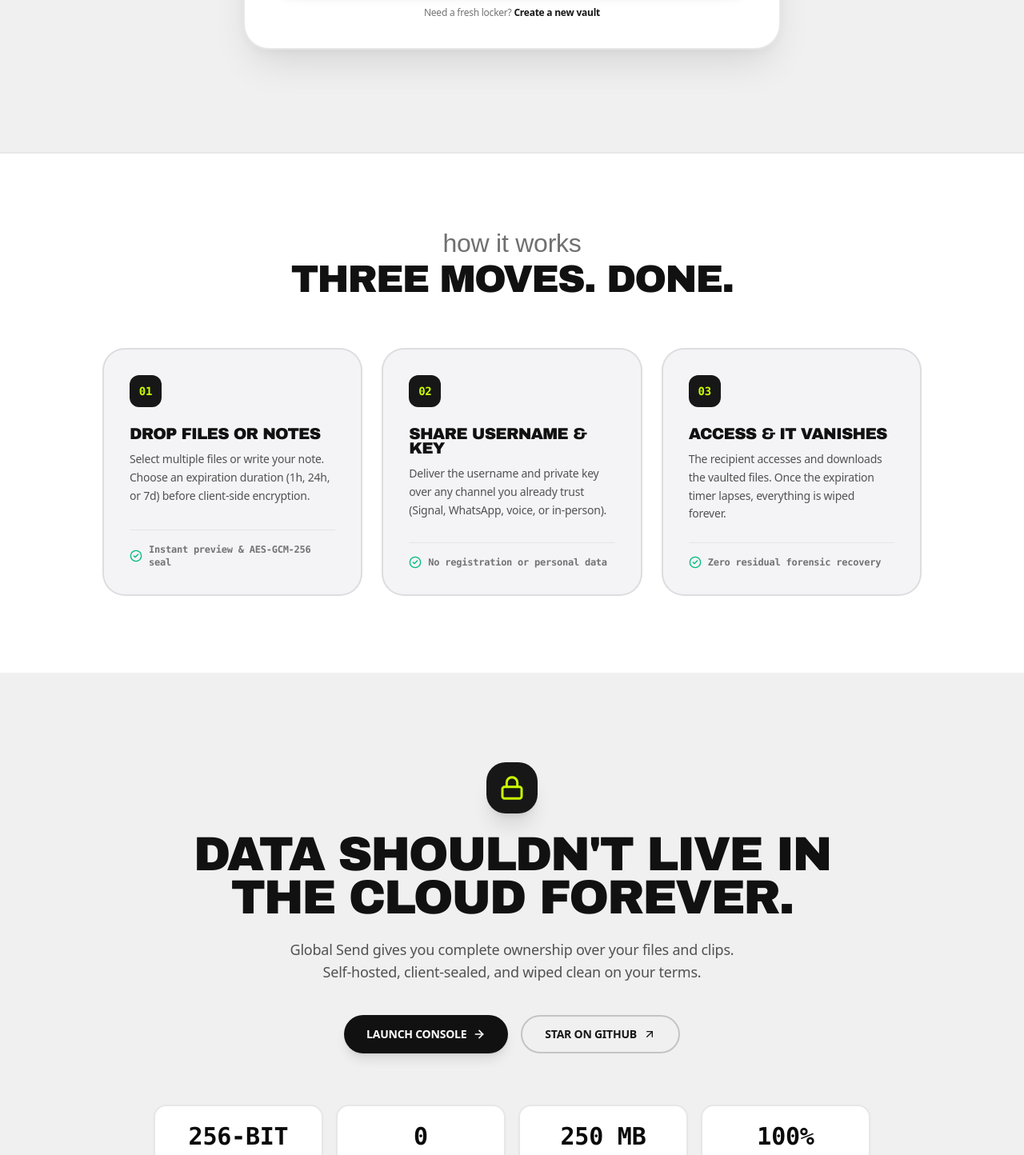
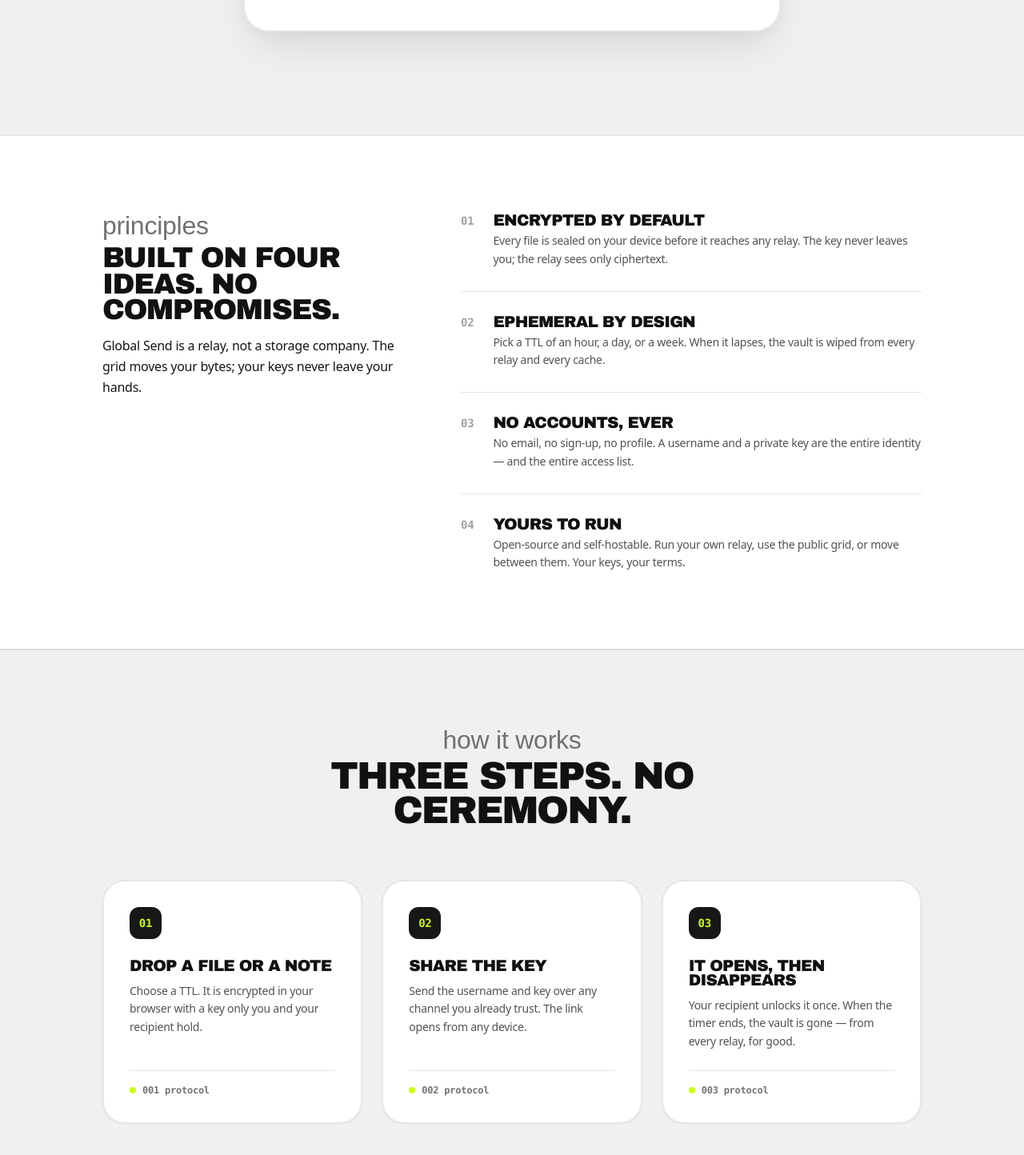
Before and after one commit to ayushagnihotrii/global-send, a Next.js app: page / in a window 1280 px wide. Shown: the part 1342-2786 px from the top of the page at 80% size. Built offline with nearby package versions, Linux system fonts and the light colour scheme; no server answers; a web font is replaced by a local one.

Commit message:
feat(ui): restore original copy with inktrap typography and sticker composition

```diff
--- a/src/app/page.tsx
+++ b/src/app/page.tsx
@@ -6,8 +6,6 @@ import {
   ArrowRight,
   ArrowUpRight,
   Lock,
-  Zap,
-  CheckCircle2,
 } from 'lucide-react'
 import { SiteNav } from '@/components/site-nav'
 import { SiteFooter } from '@/components/site-footer'
@@ -17,24 +15,44 @@ import { SecurityQuestionSetupModal } from '@/components/auth/SecurityQuestionSe
 import { SplashScreen } from '@/components/ui/SplashScreen'
 import { User } from '@/lib/types'
 
+const principles = [
+  {
+    no: '01',
+    title: 'Encrypted by default',
+    body: 'Every file is sealed on your device before it reaches any relay. The key never leaves you; the relay sees only ciphertext.',
+  },
+  {
+    no: '02',
+    title: 'Ephemeral by design',
+    body: 'Pick a TTL of an hour, a day, or a week. When it lapses, the vault is wiped from every relay and every cache.',
+  },
+  {
+    no: '03',
+    title: 'No accounts, ever',
+    body: 'No email, no sign-up, no profile. A username and a private key are the entire identity — and the entire access list.',
+  },
+  {
+    no: '04',
+    title: 'Yours to run',
+    body: 'Open-source and self-hostable. Run your own relay, use the public grid, or move between them. Your keys, your terms.',
+  },
+]
+
 const steps = [
   {
     no: '01',
-    title: 'Drop Files or Notes',
-    body: 'Select multiple files or write your note. Choose an expiration duration (1h, 24h, or 7d) before client-side encryption.',
-    highlight: 'Instant preview & AES-GCM-256 seal',
+    title: 'Drop a file or a note',
+    body: 'Choose a TTL. It is encrypted in your browser with a key only you and your recipient hold.',
   },
   {
     no: '02',
-    title: 'Share Username & Key',
-    body: 'Deliver the username and private key over any channel you already trust (Signal, WhatsApp, voice, or in-person).',
-    highlight: 'No registration or personal data',
+    title: 'Share the key',
+    body: 'Send the username and key over any channel you already trust. The link opens from any device.',
   },
   {
     no: '03',
-    title: 'Access & It Vanishes',
-    body: 'The recipient accesses and downloads the vaulted files. Once the expiration timer lapses, everything is wiped forever.',
-    highlight: 'Zero residual forensic recovery',
+    title: 'It opens, then disappears',
+    body: 'Your recipient unlocks it once. When the timer ends, the vault is gone — from every relay, for good.',
   },
 ]
 
@@ -101,21 +119,21 @@ export default function Home() {
       <SiteNav />
 
       <main className="flex-1 pt-24 sm:pt-28">
-        {/* HERO SECTION MATCHING RIDICULOUS.DESIGN EXACT COMPOSITION */}
+        {/* HERO SECTION WITH ORIGINAL TEXT + RIDICULOUS.DESIGN TYPOGRAPHY & STICKERS */}
         <section id="transfer" className="relative overflow-hidden px-4 sm:px-6 lg:px-8 py-10 sm:py-16">
           <div className="mx-auto max-w-5xl">
 
-            {/* 1. Eyebrow: Shadow Into Light font */}
+            {/* Eyebrow in handwritten Shadow Into Light font */}
             <div className="text-center mb-6">
               <p className="font-eyebrow text-2xl sm:text-3xl tracking-normal">
-                UX ideas that make you pause and rethink
+                v1.0 · open-source peer relay
               </p>
             </div>
 
-            {/* 2. Main Title Row: Flanked by exact Sticker 1 (Peace) and Sticker 2 (Googly Eyes) */}
+            {/* Main Display Headline with Peace Sign & Googly Eyes Stickers */}
             <div className="relative flex items-center justify-center gap-3 sm:gap-6 my-2">
 
-              {/* Left Peace Sign Sticker */}
+              {/* Pink Peace Sign Sticker */}
               <div className="relative shrink-0 sticker-peace -mt-8 sm:-mt-12 select-none">
                 <Image
                   src="/stickers/sticker-peace.png"
@@ -127,14 +145,14 @@ export default function Home() {
                 />
               </div>
 
-              {/* Exact Abcwhyte Inktrap Typography: DISRUPTING ORDINARY */}
+              {/* Exact Inktrap Typography with original words */}
               <div className="text-center">
-                <h1 className="font-headline text-5xl sm:text-7xl md:text-[108px] lg:text-[124px] tracking-tight leading-[0.88] select-none">
-                  DISRUPTING<br />ORDINARY
+                <h1 className="font-headline text-5xl sm:text-7xl md:text-[96px] lg:text-[112px] tracking-tight leading-[0.88] select-none">
+                  SEND FILES<br />ANYWHERE.
                 </h1>
               </div>
 
-              {/* Right Googly Eyes Sticker */}
+              {/* Googly Eyes Sticker */}
               <div className="relative shrink-0 sticker-eyes -mt-8 sm:-mt-12 select-none">
                 <Image
                   src="/stickers/sticker-eyes.png"
@@ -148,7 +166,7 @@ export default function Home() {
 
             </div>
 
-            {/* 3. Subtitle Row: Flanked by exact Sticker 4 (Green Heart) and Sticker 5 (Thug Sunglasses) */}
+            {/* Subtitle Row with Heart and Sunglasses Stickers + Original Paragraph */}
             <div className="relative max-w-3xl mx-auto flex items-center justify-center gap-4 sm:gap-8 my-8 px-4">
 
               {/* Green Heart Sticker */}
@@ -163,9 +181,9 @@ export default function Home() {
                 />
               </div>
 
-              {/* Center Body Copy in Satoshi Regular font */}
+              {/* Original Paragraph in Satoshi font */}
               <p className="text-center text-sm sm:text-base md:text-[17px] text-[#161616] dark:text-neutral-300 font-normal leading-[1.45] max-w-xl mx-auto">
-                Welcome to our community of unconventional thinkers with ideas that break the mold. Uncover our collection of absurd design concepts you wish existed.
+                An open-source, end-to-end encrypted vault for files and text. Drop something in, share the key, and it expires on its own. No accounts. No tracking. No third-party clouds.
               </p>
 
               {/* Pixel Sunglasses Sticker */}
@@ -182,7 +200,7 @@ export default function Home() {
 
             </div>
 
-            {/* 4. Down Arrow Sticker pointing directly to the interactive console */}
+            {/* Down Arrow Sticker pointing to the interactive vault console */}
             <div className="flex justify-center mb-8 sticker-arrow select-none">
               <Image
                 src="/stickers/sticker-arrow.png"
@@ -194,7 +212,7 @@ export default function Home() {
               />
             </div>
 
-            {/* 5. Main Interactive Vault Login & Staging Console */}
+            {/* Interactive Vault Login & Staging Console */}
             <div className="max-w-2xl mx-auto mb-16 gs-fade-up">
               <VaultPreview onLoginSuccess={(loggedInUser) => setUser(loggedInUser)} />
             </div>
@@ -202,38 +220,27 @@ export default function Home() {
           </div>
         </section>
 
-        {/* HOW IT WORKS SECTION */}
-        <section id="how" className="py-20 sm:py-24 px-4 sm:px-6 lg:px-8 border-t-2 border-neutral-900/10 dark:border-white/10 bg-white dark:bg-[#0A0A0C]">
-          <div className="mx-auto max-w-5xl">
-            <div className="text-center max-w-2xl mx-auto mb-16">
+        {/* PRINCIPLES */}
+        <section id="principles" className="py-20 sm:py-24 px-4 sm:px-6 lg:px-8 border-t-2 border-neutral-900/10 dark:border-white/10 bg-white dark:bg-[#0A0A0C]">
+          <div className="mx-auto grid max-w-5xl gap-12 lg:grid-cols-[0.8fr_1.2fr] lg:gap-16">
+            <div className="lg:sticky lg:top-28 lg:self-start">
               <span className="font-eyebrow text-2xl text-neutral-500 dark:text-neutral-400 block mb-2">
-                how it works
+                principles
               </span>
-              <h2 className="font-headline text-3xl sm:text-5xl tracking-tight">
-                THREE MOVES. DONE.
+              <h2 className="font-headline text-3xl sm:text-4xl tracking-tight text-neutral-950 dark:text-white">
+                BUILT ON FOUR IDEAS. NO COMPROMISES.
               </h2>
+              <p className="mt-4 max-w-md text-base leading-relaxed text-[#161616] dark:text-neutral-400 font-normal">
+                Global Send is a relay, not a storage company. The grid moves your bytes; your keys never leave your hands.
+              </p>
             </div>
-
-            <div className="grid grid-cols-1 md:grid-cols-3 gap-6">
-              {steps.map((st) => (
-                <div
-                  key={st.no}
-                  className="rounded-[28px] border-2 border-neutral-900/10 dark:border-white/10 bg-[#F4F4F7] dark:bg-[#141416] p-8 flex flex-col justify-between"
-                >
-                  <div>
-                    <span className="inline-flex size-10 items-center justify-center rounded-xl bg-neutral-900 text-[#CCFF00] dark:bg-white dark:text-neutral-950 font-mono font-black text-sm mb-6">
-                      {st.no}
-                    </span>
-                    <h3 className="font-headline text-lg sm:text-xl tracking-tight text-neutral-950 dark:text-white">
-                      {st.title}
-                    </h3>
-                    <p className="mt-3 text-sm text-neutral-600 dark:text-neutral-400 leading-relaxed font-normal">
-                      {st.body}
-                    </p>
-                  </div>
-                  <div className="mt-6 pt-4 border-t border-neutral-200 dark:border-white/10 flex items-center gap-2 text-xs font-bold text-neutral-500 dark:text-neutral-400 font-mono">
-                    <CheckCircle2 className="size-4 text-emerald-500 shrink-0" />
-                    <span>{st.highlight}</span>
+            <div className="divide-y divide-neutral-200 dark:divide-white/10">
+              {principles.map((p) => (
+                <div key={p.no} className="flex gap-6 py-7 first:pt-0 last:pb-0">
+                  <span className="font-mono text-sm font-bold text-neutral-400 dark:text-neutral-500">{p.no}</span>
+                  <div className="flex-1">
+                    <h3 className="font-headline text-lg sm:text-xl tracking-tight text-neutral-950 dark:text-white">{p.title}</h3>
+                    <p className="mt-1.5 text-sm leading-relaxed text-neutral-600 dark:text-neutral-400 font-normal">{p.body}</p>
                   </div>
                 </div>
               ))}
@@ -241,18 +248,57 @@ export default function Home() {
           </div>
         </section>
 
-        {/* SECURITY & STATS STRIP */}
-        <section id="security" className="py-20 sm:py-28 px-4 sm:px-6 lg:px-8">
+        {/* HOW IT WORKS */}
+        <section id="how" className="py-20 sm:py-24 px-4 sm:px-6 lg:px-8 border-t-2 border-neutral-900/10 dark:border-white/10">
+          <div className="mx-auto max-w-5xl">
+            <div className="text-center max-w-2xl mx-auto mb-16">
+              <span className="font-eyebrow text-2xl text-neutral-500 dark:text-neutral-400 block mb-2">
+                how it works
+              </span>
+              <h2 className="font-headline text-3xl sm:text-5xl tracking-tight text-neutral-950 dark:text-white">
+                THREE STEPS. NO CEREMONY.
+              </h2>
+            </div>
+
+            <div className="grid grid-cols-1 md:grid-cols-3 gap-6">
+              {steps.map((s) => (
+                <div
+                  key={s.no}
+                  className="rounded-[28px] border-2 border-neutral-900/10 dark:border-white/10 bg-white dark:bg-[#141416] p-8 flex flex-col justify-between shadow-xs"
+                >
+                  <div>
+                    <span className="inline-flex size-10 items-center justify-center rounded-xl bg-neutral-900 text-[#CCFF00] dark:bg-white dark:text-neutral-950 font-mono font-black text-sm mb-6">
+                      {s.no}
+                    </span>
+                    <h3 className="font-headline text-lg sm:text-xl tracking-tight text-neutral-950 dark:text-white">
+                      {s.title}
+                    </h3>
+                    <p className="mt-3 text-sm text-neutral-600 dark:text-neutral-400 leading-relaxed font-normal">
+                      {s.body}
+                    </p>
+                  </div>
+                  <div className="mt-6 pt-4 border-t border-neutral-200 dark:border-white/10 flex items-center gap-2 text-xs font-bold text-neutral-500 dark:text-neutral-400 font-mono">
+                    <span className="size-2 rounded-full bg-[#CCFF00]" />
+                    <span>0{s.no} protocol</span>
+                  </div>
+                </div>
+              ))}
+            </div>
+          </div>
+        </section>
+
+        {/* SECURITY / CLOSING */}
+        <section id="security" className="py-20 sm:py-28 px-4 sm:px-6 lg:px-8 border-t-2 border-neutral-900/10 dark:border-white/10 bg-white dark:bg-[#0A0A0C]">
           <div className="mx-auto max-w-4xl text-center">
             <div className="size-16 rounded-3xl bg-neutral-900 dark:bg-white text-[#CCFF00] dark:text-neutral-950 flex items-center justify-center mx-auto mb-6 shadow-xl">
               <Lock className="size-8 stroke-[2.2]" />
             </div>
 
             <h2 className="font-headline text-3xl sm:text-5xl md:text-6xl tracking-tight text-neutral-950 dark:text-white">
-              DATA SHOULDN&apos;T LIVE IN THE CLOUD FOREVER.
+              SOME THINGS SHOULDN&apos;T LIVE IN THE CLOUD FOREVER.
             </h2>
             <p className="mt-6 max-w-xl mx-auto text-base sm:text-lg text-neutral-600 dark:text-neutral-400 font-normal">
-              Global Send gives you complete ownership over your files and clips. Self-hosted, client-sealed, and wiped clean on your terms.
+              Global Send is for those things. Open, encrypted, and gone when you say so. The relay never holds a key; you always do.
             </p>
 
             <div className="mt-10 flex flex-wrap items-center justify-center gap-4">
@@ -260,7 +306,7 @@ export default function Home() {
                 href="#transfer"
                 className="inline-flex h-12 items-center gap-2 rounded-full bg-[#111111] dark:bg-[#CCFF00] px-7 text-sm font-black uppercase text-white dark:text-neutral-950 transition-all hover:scale-105 active:scale-95 shadow-lg"
               >
-                <span>Launch Console</span>
+                <span>Open the vault</span>
                 <ArrowRight className="size-4 stroke-[2.5]" />
               </a>
 
@@ -278,14 +324,14 @@ export default function Home() {
             {/* Quick Stats Bento */}
             <div className="mt-16 grid grid-cols-2 sm:grid-cols-4 gap-4">
               {[
-                { k: '256-BIT', v: 'AES-GCM CIPHER' },
+                { k: '256-BIT', v: 'CLIENT-SIDE CIPHER' },
                 { k: '0', v: 'ACCOUNTS REQUIRED' },
                 { k: '250 MB', v: 'PER VAULT FREE' },
-                { k: '100%', v: 'OPEN SOURCE MIT' },
+                { k: 'MIT', v: 'LICENSED, AUDITABLE' },
               ].map((s) => (
                 <div
                   key={s.k}
-                  className="rounded-2xl border-2 border-neutral-900/10 dark:border-white/10 bg-white dark:bg-[#141416] p-5 text-center shadow-xs"
+                  className="rounded-2xl border-2 border-neutral-900/10 dark:border-white/10 bg-[#F4F4F7] dark:bg-[#141416] p-5 text-center shadow-xs"
                 >
                   <p className="font-black text-2xl sm:text-3xl font-mono text-neutral-950 dark:text-[#CCFF00]">
                     {s.k}
```
